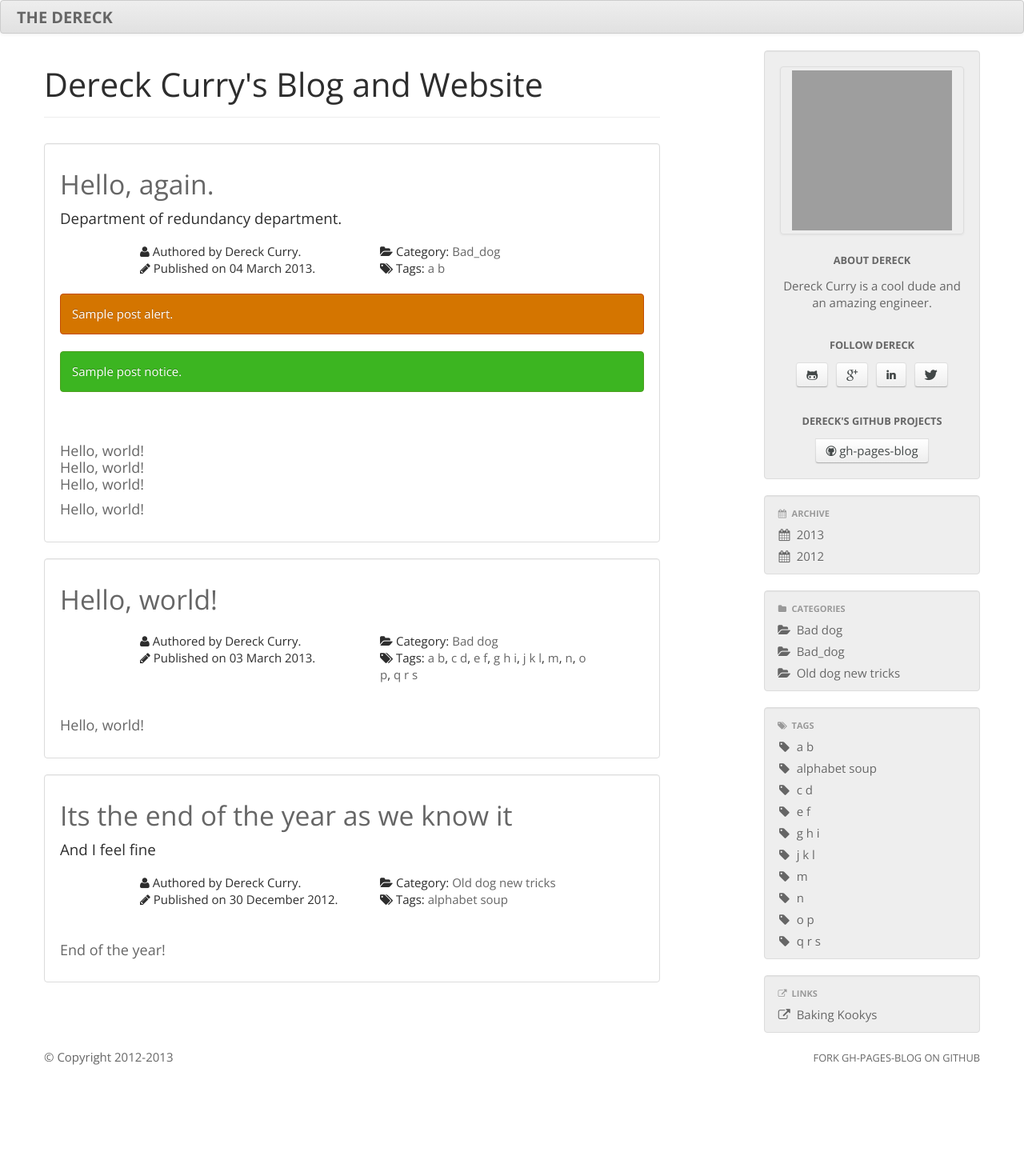
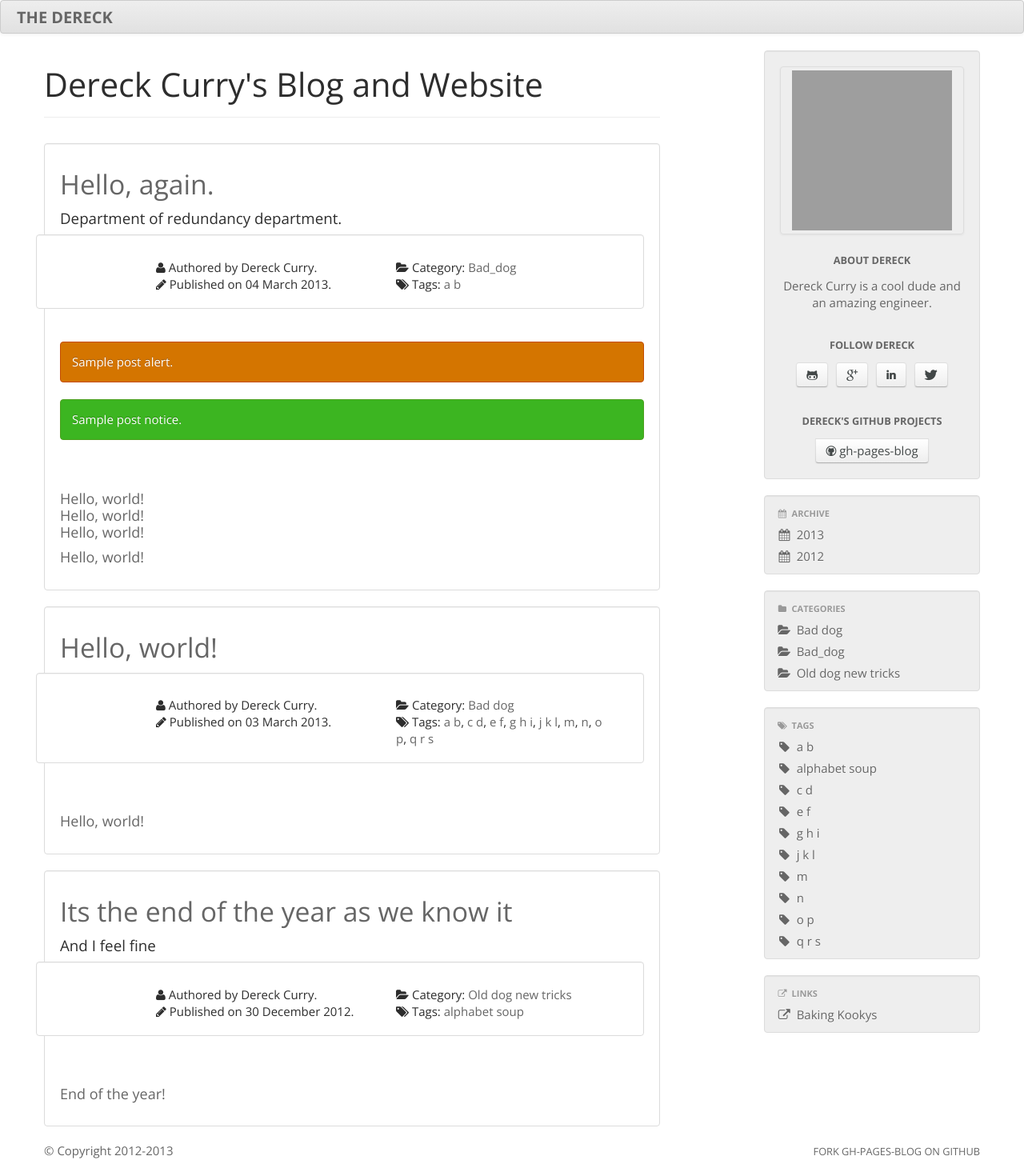
Before and after one commit to thedereck/thedereck.github.com, a Jekyll site: the page built from index.html, in a window 1280 px wide. Shown: the whole page at 80% size. Built offline with Jekyll 4.4.1, drawn with Linux system fonts in a browser that asks for light colours; before the commit the page ends 1333 px from its top, so only the background shows below that; grey boxes are pictures that could not be loaded.

Commit message:
Still playing with post layouts

```diff
--- a/index.html
+++ b/index.html
@@ -14,7 +14,7 @@ exclude: true
 					<h4>{{ p.subtitle }}</h4>
 				{% endif %}
 
-				<div class="row">
+				<div class="row well ghpb-well-outline">
 				<h5>
 						<div class="span3 offset1">
 						{% if site.font_awesome.enabled %}
```
